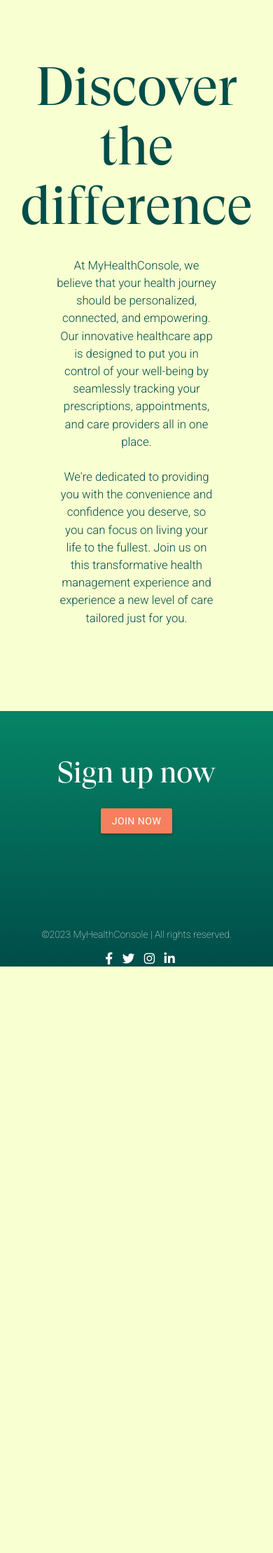
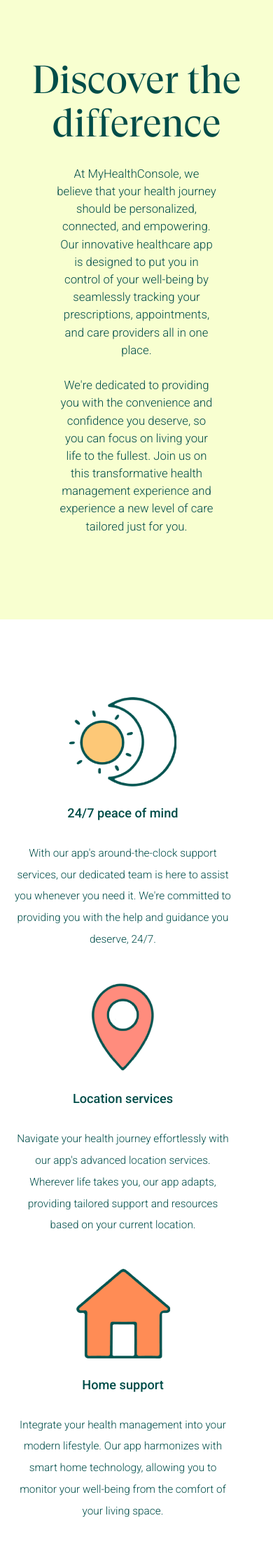
Before and after one commit to clareysean/MyHealthConsole, a Django app: page /about/ in a window 390 px wide. Shown: the part 56-2275 px from the top of the page at 70% size. Before the commit the page ends 1437 px from the top, so only its background shows below. Run offline with Django 4.2, Linux system fonts and the light colour scheme.

Commit message:
about page - media queries

```diff
--- a/main_app/static/css/style.css
+++ b/main_app/static/css/style.css
@@ -297,6 +297,37 @@
   margin: 0 auto;
 }
 
+.about-grid-container {
+  display: flex;
+  justify-content: space-evenly;
+  padding: 110px 0;
+}
+
+.about-grid-item {
+  display: flex;
+  flex-direction: column;
+  max-width: 20vw;
+  text-align: center;
+}
+
+.about-grid-item img {
+  height: 130px;
+  width: 100%;
+  object-fit: contain;
+}
+
+.about-grid-item h3 {
+  font-size: 1.3em;
+  color: var(--header-color);
+  font-weight: 500;
+}
+
+.about-grid-item p {
+  color: var(--header-color);
+  font-weight: 300;
+  font-size: 1.1em;
+  line-height: 2em;
+}
 
 /* **********
 prescriptions styles
@@ -519,6 +550,19 @@
     font-size: 1em;
   }
 
+  .about-landing-container h1 {
+    font-size: 4em;
+  }
+
+  .about-grid-container {
+    flex-direction: column;
+  }
+
+  .about-grid-item {
+    max-width: 80vw;
+    padding-bottom: 30px;
+  }
+
 }
 
 @media only screen and (max-width: 780px) {
--- a/main_app/templates/about.html
+++ b/main_app/templates/about.html
@@ -1,4 +1,5 @@
 {% extends 'base.html' %} {% block content %}
+{% load static %}
 
 <section class="about-landing-container">
     <div class="container">
@@ -6,9 +7,26 @@
         <p>At MyHealthConsole, we believe that your health journey should be personalized, connected, and empowering. Our innovative healthcare app is designed to put you in control of your well-being by seamlessly tracking your prescriptions, appointments, and care providers all in one place.
         <br><br>We're dedicated to providing you with the convenience and confidence you deserve, so you can focus on living your life to the fullest. Join us on this transformative health management experience and experience a new level of care tailored just for you.</p>
     </div>
+</section>
 
+<section class="container about-grid-container">
+    <div class="about-grid-item">
+        <img src="{% static 'img/about/sun.png' %}">
+        <h3>24/7 peace of mind</h3>
+        <p>With our app's around-the-clock support services, our dedicated team is here to assist you whenever you need it. We're committed to providing you with the help and guidance you deserve, 24/7.</p>
+    </div>
+    <div class="about-grid-item">
+        <img src="{% static 'img/about/pin.png' %}">
+        <h3>Location services</h3>
+        <p>Navigate your health journey effortlessly with our app's advanced location services. Wherever life takes you, our app adapts, providing tailored support and resources based on your current location.</p>
+    </div>
+    <div class="about-grid-item">
+        <img src="{% static 'img/about/house.png' %}">
+        <h3>Home support</h3>
+        <p>Integrate your health management into your modern lifestyle. Our app harmonizes with smart home technology, allowing you to monitor your well-being from the comfort of your living space.</p>
+    </div>
+</section>
 
-</section>
 
 <footer class="homepage-footer">
     <section class="footer-hero">
```
Also changed, not shown: main_app/static/img/about/house.png (added), main_app/static/img/about/pin.png (added), main_app/static/img/about/sun.png (added).
